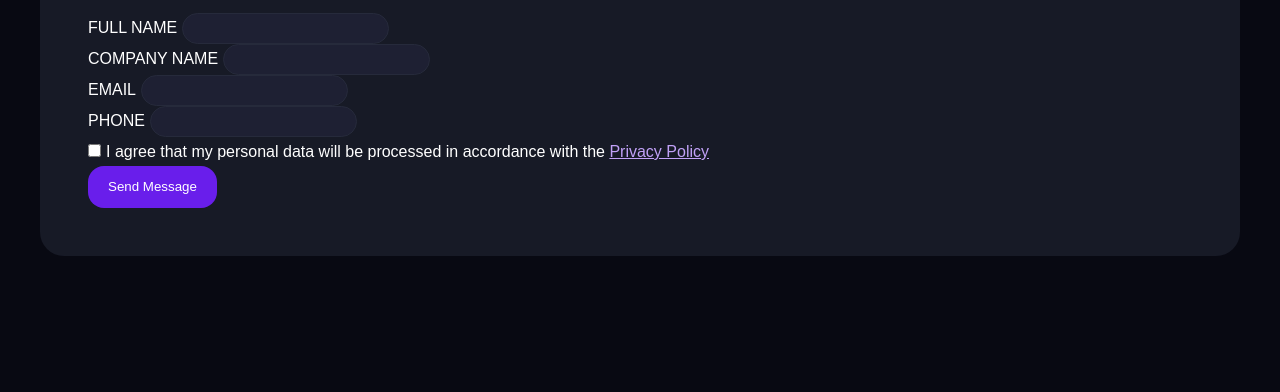
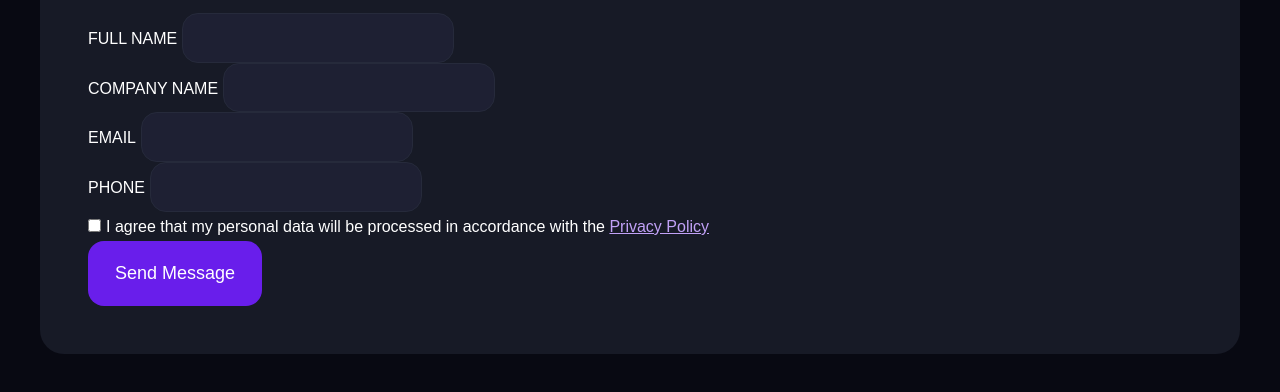
Before and after one commit to Annie-Huang/form-styling-essentials, a website: page index.html in a window 1280 px wide. Shown: the part 224-616 px from the top of the page. Drawn offline with Linux system fonts and the light colour scheme.

Commit message:
Global reset to make the font inherit for different form element

```diff
--- a/style.css
+++ b/style.css
@@ -1,3 +1,10 @@
+input,
+button,
+select,
+textarea {
+  font: inherit;
+}
+
 form {
 }
 
```
